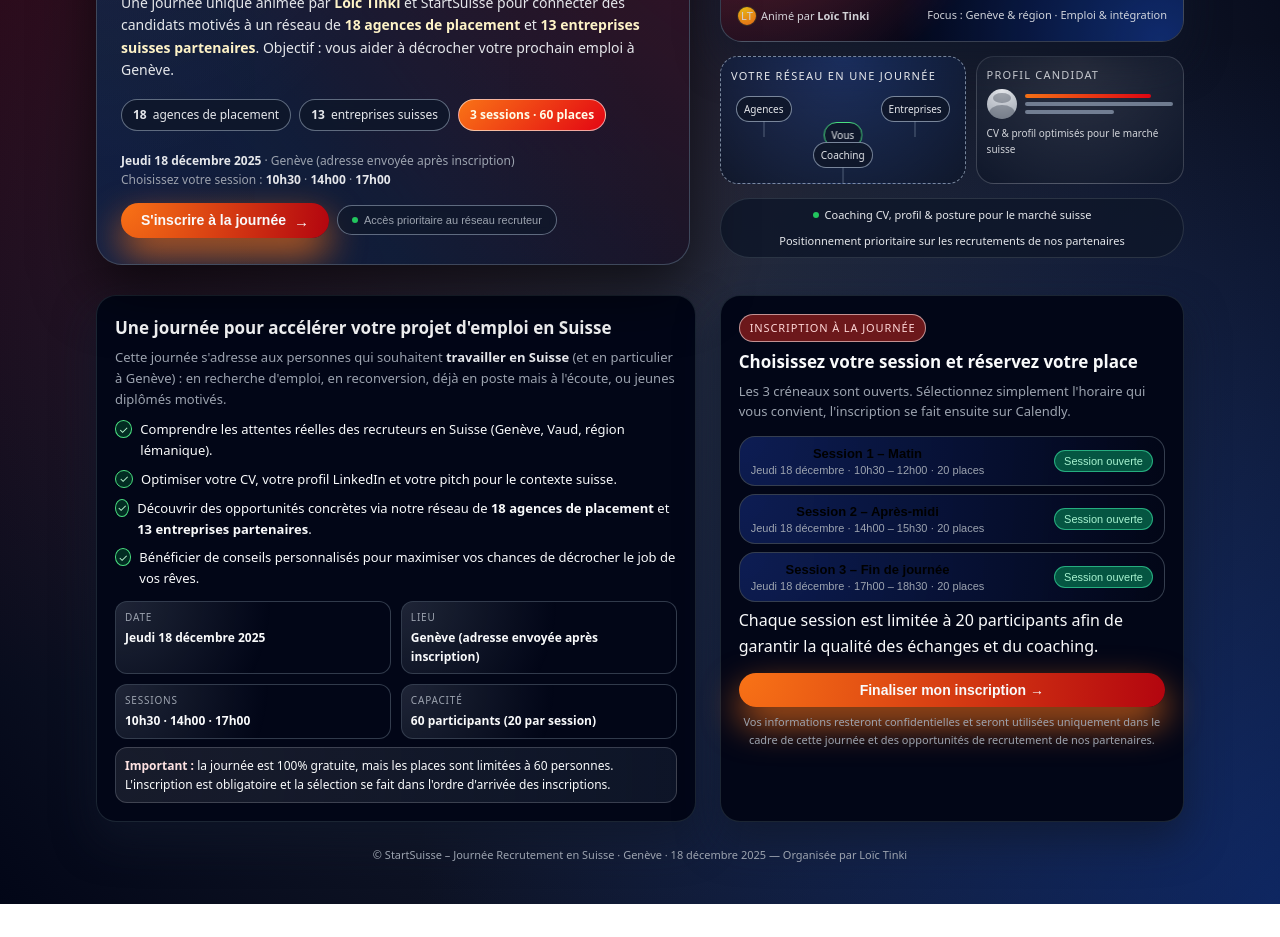
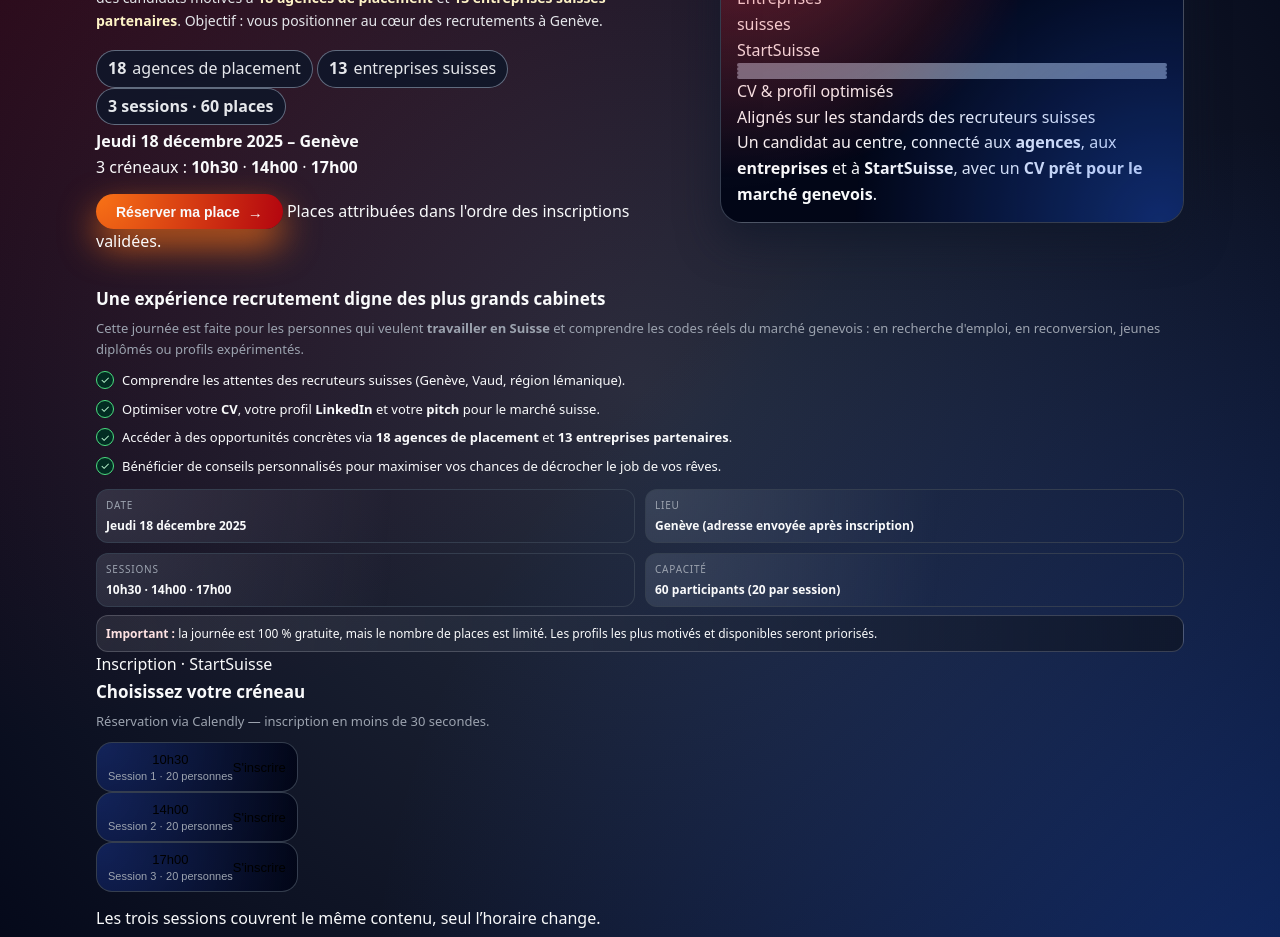
Before and after one commit to loictinki-afk/Journ-e-Recrutement-Gen-ve-, a plain HTML site: page index.html in a window 1280 px wide. Shown: the part 263-1200 px from the top of the page. Before the commit the page ends 1167 px from the top, so only its background shows below. Drawn offline with Linux system fonts and the light colour scheme.

Commit message:
Update index.html

```diff
--- a/index.html
+++ b/index.html
@@ -3,7 +3,6 @@
 
   <head>
     <meta charset="UTF-8">
-    <meta name="viewport" content="width=device-width, initial-scale=1.0">
     <title>Untitled</title>
     <link rel="stylesheet" href="./style.css">
 
@@ -12,12 +11,16 @@
   <body>
   <div class="page-wrapper">
   <!-- HEADER -->
-  <header>
+  <header class="site-header">
     <div class="logo-block">
-      <div class="logo-circle">S</div>
+      <div class="logo-square">
+        <div class="logo-flag">
+          <div class="logo-cross"></div>
+        </div>
+      </div>
       <div class="brand-lines">
         <div class="brand-name">STARTSUISSE</div>
-        <div class="brand-tag">Journée Recrutement · Genève · Suisse 🇨🇭</div>
+        <div class="brand-tag">Journée Recrutement · Genève · Suisse</div>
       </div>
     </div>
     <div class="header-right">
@@ -33,154 +36,125 @@
 
   <!-- HERO -->
   <section class="hero">
-    <div class="hero-main">
-      <div class="hero-inner">
+    <!-- COLONNE GAUCHE -->
+    <div class="hero-left">
       <div class="hero-eyebrow">
-          <div class="hero-eyebrow-flag">
-            <div class="swiss-flag"></div>
-          </div>
         <span class="hero-eyebrow-label">Journée exclusive de recrutement en Suisse</span>
       </div>
-
       <h1 class="hero-title">
-          <span class="highlight">Journée Recrutement</span> en Suisse – <span class="red">Genève</span>
+        <span class="hero-title-main">60 places pour décrocher</span>
+        <span class="hero-title-sub">votre emploi à <span class="accent">Genève</span></span>
       </h1>
-
       <p class="hero-subtitle">
-          Une journée unique animée par <strong>Loïc Tinki</strong> et StartSuisse pour
-          connecter des candidats motivés à un réseau de
-          <strong>18 agences de placement</strong> et <strong>13 entreprises suisses partenaires</strong>.
-          Objectif : vous aider à décrocher votre prochain emploi à Genève.
+        Une journée immersive animée par <strong>Loïc Tinki</strong> et StartSuisse pour connecter
+        des candidats motivés à <strong>18 agences de placement</strong> et
+        <strong>13 entreprises suisses partenaires</strong>. Objectif : vous positionner
+        au cœur des recrutements à Genève.
       </p>
 
-        <div class="hero-tags">
-          <div class="pill">
-            <strong>18</strong> agences de placement
-          </div>
-          <div class="pill">
-            <strong>13</strong> entreprises suisses
-          </div>
-          <div class="pill primary">
-            <strong>3 sessions · 60 places</strong>
-          </div>
+      <div class="hero-highlights">
+        <div class="pill"><strong>18</strong> agences de placement</div>
+        <div class="pill"><strong>13</strong> entreprises suisses</div>
+        <div class="pill pill-gold"><strong>3 sessions · 60 places</strong></div>
       </div>
 
       <div class="hero-footer">
-          <div class="hero-footer-left">
-            <div><strong>Jeudi 18 décembre 2025</strong> · Genève (adresse envoyée après inscription)</div>
-            <div>Choisissez votre session : <strong>10h30</strong> · <strong>14h00</strong> · <strong>17h00</strong></div>
+        <div class="hero-footer-text">
+          <p><strong>Jeudi 18 décembre 2025 – Genève</strong></p>
+          <p>3 créneaux : <strong>10h30</strong> · <strong>14h00</strong> · <strong>17h00</strong></p>
         </div>
-          <div class="hero-footer-right">
+        <div class="hero-footer-cta">
           <a href="#inscription">
             <button class="btn-primary" type="button">
-                S'inscrire à la journée
-                <span class="arrow">→</span>
+              Réserver ma place <span class="arrow">→</span>
             </button>
           </a>
-            <button class="btn-subtle" type="button">
-              <span class="dot"></span>
-              Accès prioritaire au réseau recruteur
-            </button>
-          </div>
+          <span class="small-note">Places attribuées dans l'ordre des inscriptions validées.</span>
         </div>
       </div>
     </div>
 
-    <!-- HERO SIDE: RÉSEAU + VISUELS -->
-    <aside class="hero-side">
+    <!-- COLONNE DROITE : SCHÉMA RÉSEAU + CV -->
+    <div class="hero-right">
       <div class="network-card">
-        <div class="network-inner">
-          <div class="network-top">
-            <div class="network-title">Réseau recruteurs & entreprises</div>
-            <div class="network-badge">
-              🔗 Connecté à Genève
+        <div class="network-title">Votre écosystème emploi en Suisse</div>
+
+        <!-- halo -->
+        <div class="network-bg-circle"></div>
+
+        <!-- SCHÉMA RÉSEAU -->
+        <div class="network-graph">
+          <!-- lignes croisées -->
+          <div class="graph-line horizontal"></div>
+          <div class="graph-line vertical"></div>
+
+          <!-- CANDIDAT AU CENTRE -->
+          <div class="circle circle-main">
+            <span class="circle-label">Candidat</span>
+          </div>
+
+          <!-- AUTRES ACTEURS AUTOUR -->
+          <div class="circle circle-side circle-agences">
+            <span class="circle-label small">Agences de<br>placement</span>
+          </div>
+          <div class="circle circle-side circle-entreprises">
+            <span class="circle-label small">Entreprises<br>suisses</span>
+          </div>
+          <div class="circle circle-side circle-startsuisse">
+            <span class="circle-label small">StartSuisse</span>
           </div>
         </div>
 
-          <div class="network-grid">
-            <div class="network-pill">
-              <strong>18</strong>
-              <small>Agences de placement</small>
+        <!-- CV -->
+        <div class="network-cv-block">
+          <div class="cv-card">
+            <div class="cv-header"></div>
+            <div class="cv-line line1"></div>
+            <div class="cv-line line2"></div>
+            <div class="cv-line line3"></div>
+            <div class="cv-line line4"></div>
           </div>
-            <div class="network-pill">
-              <strong>13</strong>
-              <small>Entreprises suisses</small>
-            </div>
-            <div class="network-pill">
-              <strong>60</strong>
-              <small>Participants max / journée</small>
+          <div class="cv-text">
+            <div class="cv-title">CV & profil optimisés</div>
+            <div class="cv-subtitle">Alignés sur les standards des recruteurs suisses</div>
           </div>
         </div>
 
-          <div class="network-footer">
-            <div class="network-avatars">
-              <div class="avatar-circle">LT</div>
-              <div style="font-size:11px;">Animé par <strong>Loïc Tinki</strong></div>
-            </div>
-            <div>Focus : Genève & région · Emploi & intégration</div>
+        <div class="network-caption">
+          Un candidat au centre, connecté aux <strong>agences</strong>, aux <strong>entreprises</strong> et à <strong>StartSuisse</strong>,
+          avec un <strong>CV prêt pour le marché genevois</strong>.
         </div>
       </div>
     </div>
-
-      <!-- VISUEL RÉSEAU + CV -->
-      <div class="visual-row">
-        <div class="network-visual">
-          <div class="nv-title">Votre réseau en une journée</div>
-          <div class="nv-nodes">
-            <div class="nv-node nv-main">Vous</div>
-            <div class="nv-node nv-agency">Agences</div>
-            <div class="nv-node nv-company">Entreprises</div>
-            <div class="nv-node nv-coach">Coaching</div>
-          </div>
-        </div>
-
-        <div class="cv-mini">
-          <div class="cv-header">Profil candidat</div>
-          <div class="cv-body">
-            <div class="cv-avatar"></div>
-            <div class="cv-lines">
-              <div class="cv-line cv-line-strong"></div>
-              <div class="cv-line"></div>
-              <div class="cv-line short"></div>
-            </div>
-          </div>
-          <div class="cv-footer">CV & profil optimisés pour le marché suisse</div>
-        </div>
-      </div>
-
-      <div class="stats-strip">
-        <span><span class="stats-dot"></span> Coaching CV, profil & posture pour le marché suisse</span>
-        <span>Positionnement prioritaire sur les recrutements de nos partenaires</span>
-      </div>
-    </aside>
   </section>
 
-  <!-- MAIN -->
-  <main>
-    <!-- CONTENU EXPLICATIF -->
-    <section class="content-block">
-      <h2 class="section-title">Une journée pour accélérer votre projet d'emploi en Suisse</h2>
+  <!-- INFO & SESSIONS -->
+  <section class="section-grid">
+    <section class="card card-content">
+      <h2 class="section-title">Une expérience recrutement digne des plus grands cabinets</h2>
       <p class="section-subtitle">
-        Cette journée s'adresse aux personnes qui souhaitent <strong>travailler en Suisse</strong> (et en particulier à Genève) :
-        en recherche d'emploi, en reconversion, déjà en poste mais à l'écoute, ou jeunes diplômés motivés.
+        Cette journée est faite pour les personnes qui veulent <strong>travailler en Suisse</strong> et
+        comprendre les codes réels du marché genevois : en recherche d'emploi, en reconversion,
+        jeunes diplômés ou profils expérimentés.
       </p>
 
       <ul class="check-list">
         <li>
-          <div class="check-icon">✓</div>
-          <div>Comprendre les attentes réelles des recruteurs en Suisse (Genève, Vaud, région lémanique).</div>
+          <span class="check-icon">✓</span>
+          <span>Comprendre les attentes des recruteurs suisses (Genève, Vaud, région lémanique).</span>
         </li>
         <li>
-          <div class="check-icon">✓</div>
-          <div>Optimiser votre CV, votre profil LinkedIn et votre pitch pour le contexte suisse.</div>
+          <span class="check-icon">✓</span>
+          <span>Optimiser votre <strong>CV</strong>, votre profil <strong>LinkedIn</strong> et votre <strong>pitch</strong> pour le marché suisse.</span>
         </li>
         <li>
-          <div class="check-icon">✓</div>
-          <div>Découvrir des opportunités concrètes via notre réseau de <strong>18 agences de placement</strong> et <strong>13 entreprises partenaires</strong>.</div>
+          <span class="check-icon">✓</span>
+          <span>Accéder à des opportunités concrètes via <strong>18 agences de placement</strong> et
+          <strong>13 entreprises partenaires</strong>.</span>
         </li>
         <li>
-          <div class="check-icon">✓</div>
-          <div>Bénéficier de conseils personnalisés pour maximiser vos chances de décrocher le job de vos rêves.</div>
+          <span class="check-icon">✓</span>
+          <span>Bénéficier de conseils personnalisés pour maximiser vos chances de décrocher le job de vos rêves.</span>
         </li>
       </ul>
 
@@ -204,85 +178,55 @@
       </div>
 
       <div class="highlight-box">
-        <strong>Important :</strong> la journée est 100% gratuite, mais les places sont limitées à 60 personnes.
-        L'inscription est obligatoire et la sélection se fait dans l'ordre d'arrivée des inscriptions.
+        <strong>Important :</strong> la journée est 100 % gratuite, mais le nombre de places est limité.
+        Les profils les plus motivés et disponibles seront priorisés.
       </div>
     </section>
 
-    <!-- INSCRIPTION / SESSIONS -->
-    <section class="form-block" id="inscription">
-      <div class="form-block-header">
-        <span class="form-badge">Inscription à la journée</span>
-        <h2 class="section-title">Choisissez votre session et réservez votre place</h2>
-        <p class="section-subtitle">
-          Les 3 créneaux sont ouverts. Sélectionnez simplement l'horaire qui vous convient, l'inscription se fait ensuite sur Calendly.
-        </p>
+    <section class="card card-sessions" id="inscription">
+      <div class="sessions-header">
+        <span class="sessions-badge">Inscription · StartSuisse</span>
+        <h2 class="section-title">Choisissez votre créneau</h2>
+        <p class="section-subtitle">Réservation via Calendly — inscription en moins de 30 secondes.</p>
       </div>
 
       <div class="session-list">
-        <div class="session-buttons">
-          <!-- SESSION 1 – OUVERTE -->
-          <button
-            type="button"
-            class="session-btn"
-            data-session="session1"
-            onclick="openCalendly('session1')"
-          >
+        <button class="session-btn" type="button" onclick="openCalendly('session1')">
           <div class="session-main">
-              <div class="session-title">Session 1 – Matin</div>
-              <div class="session-meta">Jeudi 18 décembre · 10h30 – 12h00 · 20 places</div>
+            <div class="session-time">10h30</div>
+            <div class="session-meta">Session 1 · 20 personnes</div>
           </div>
-            <span class="session-badge">Session ouverte</span>
+          <div class="session-status">S'inscrire</div>
         </button>
 
-          <!-- SESSION 2 – OUVERTE -->
-          <button
-            type="button"
-            class="session-btn"
-            data-session="session2"
-            onclick="openCalendly('session2')"
-          >
+        <button class="session-btn" type="button" onclick="openCalendly('session2')">
           <div class="session-main">
-              <div class="session-title">Session 2 – Après-midi</div>
-              <div class="session-meta">Jeudi 18 décembre · 14h00 – 15h30 · 20 places</div>
+            <div class="session-time">14h00</div>
+            <div class="session-meta">Session 2 · 20 personnes</div>
           </div>
-            <span class="session-badge">Session ouverte</span>
+          <div class="session-status">S'inscrire</div>
         </button>
 
-          <!-- SESSION 3 – OUVERTE -->
-          <button
-            type="button"
-            class="session-btn"
-            data-session="session3"
-            onclick="openCalendly('session3')"
-          >
+        <button class="session-btn" type="button" onclick="openCalendly('session3')">
           <div class="session-main">
-              <div class="session-title">Session 3 – Fin de journée</div>
-              <div class="session-meta">Jeudi 18 décembre · 17h00 – 18h30 · 20 places</div>
+            <div class="session-time">17h00</div>
+            <div class="session-meta">Session 3 · 20 personnes</div>
           </div>
-            <span class="session-badge">Session ouverte</span>
+          <div class="session-status">S'inscrire</div>
         </button>
       </div>
 
-        <p class="note-text">
-          Chaque session est limitée à 20 participants afin de garantir la qualité des échanges et du coaching.
+      <div class="sessions-footer">
+        <p>Les trois sessions couvrent le même contenu, seul l’horaire change.</p>
+        <p class="sessions-contact">
+          Contact : <strong>info@startsuisse.com</strong> · <strong>078 331 88 71</strong>
         </p>
       </div>
+    </section>
+  </section>
 
-      <div class="submit-row">
-        <button class="btn-primary" type="button" onclick="alert('Choisissez simplement votre session ci-dessus. L’inscription se fait ensuite sur Calendly dans un nouvel onglet.')">
-          Finaliser mon inscription →
-        </button>
-        <div class="guarantee">
-          Vos informations resteront confidentielles et seront utilisées uniquement dans le cadre de cette journée
-          et des opportunités de recrutement de nos partenaires.
-        </div>
-      </div>
-    </section>
-  </main>
-
-  <footer>
-    © StartSuisse – Journée Recrutement en Suisse · Genève · 18 décembre 2025 — Organisée par Loïc Tinki
+  <footer class="site-footer">
+    © StartSuisse – Journée Recrutement en Suisse · Genève · 18 décembre 2025 — Animée par Loïc Tinki
   </footer>
 </div>
     <script  src="./script.js"></script>
```
Lines whose indentation alone changed are shown as unchanged.
